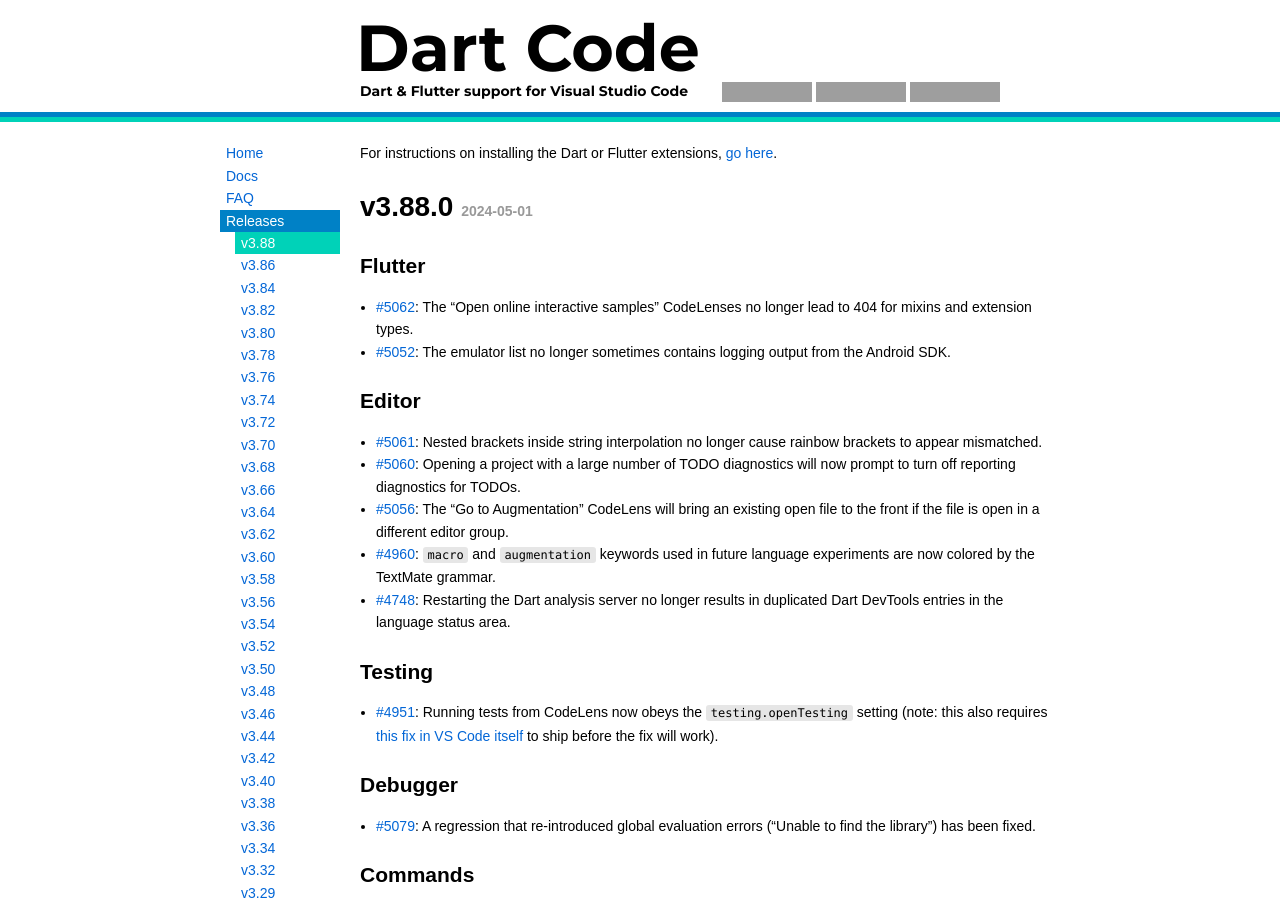
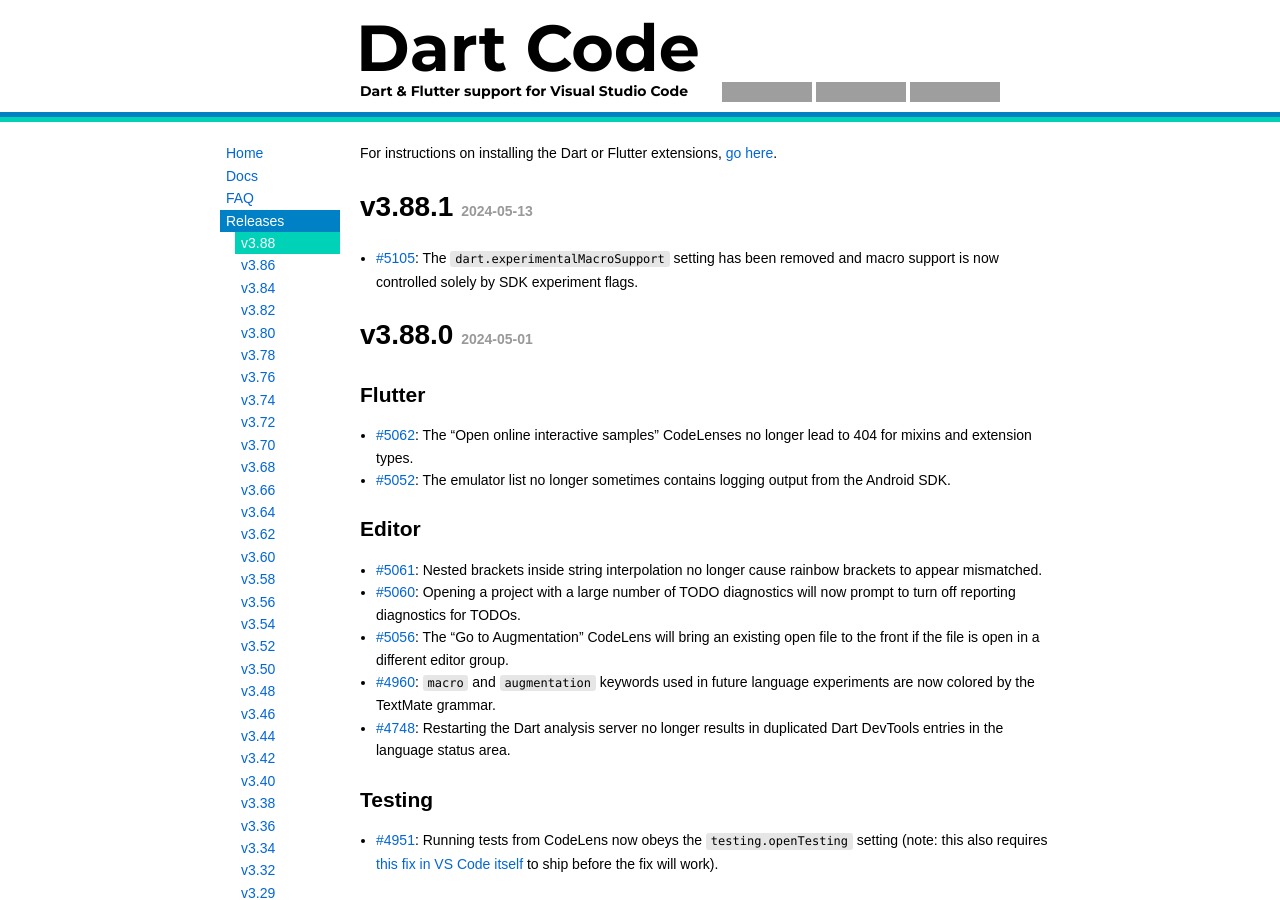
Before and after one commit to Dart-Code/Website, a Jekyll site: the page built from _releases/v3.88.md, in a window 1280 px wide and 900 px high. Built offline with Jekyll 4.4.1, drawn with Linux system fonts in a browser that asks for light colours; grey boxes are pictures that could not be loaded.

Commit message:
Add v3.88.1

```diff
--- a/_releases/v3.88.md
+++ b/_releases/v3.88.md
@@ -3,6 +3,10 @@
 sort_order: v0003_0088
 excerpt: "Bug fixes and improvements..."
 ---
+
+# v3.88.1 _2024-05-13_
+
+- [#5105](https://github.com/Dart-Code/Dart-Code/issues/5105): The `dart.experimentalMacroSupport` setting has been removed and macro support is now controlled solely by SDK experiment flags.
 
 # v3.88.0 _2024-05-01_
 
```
